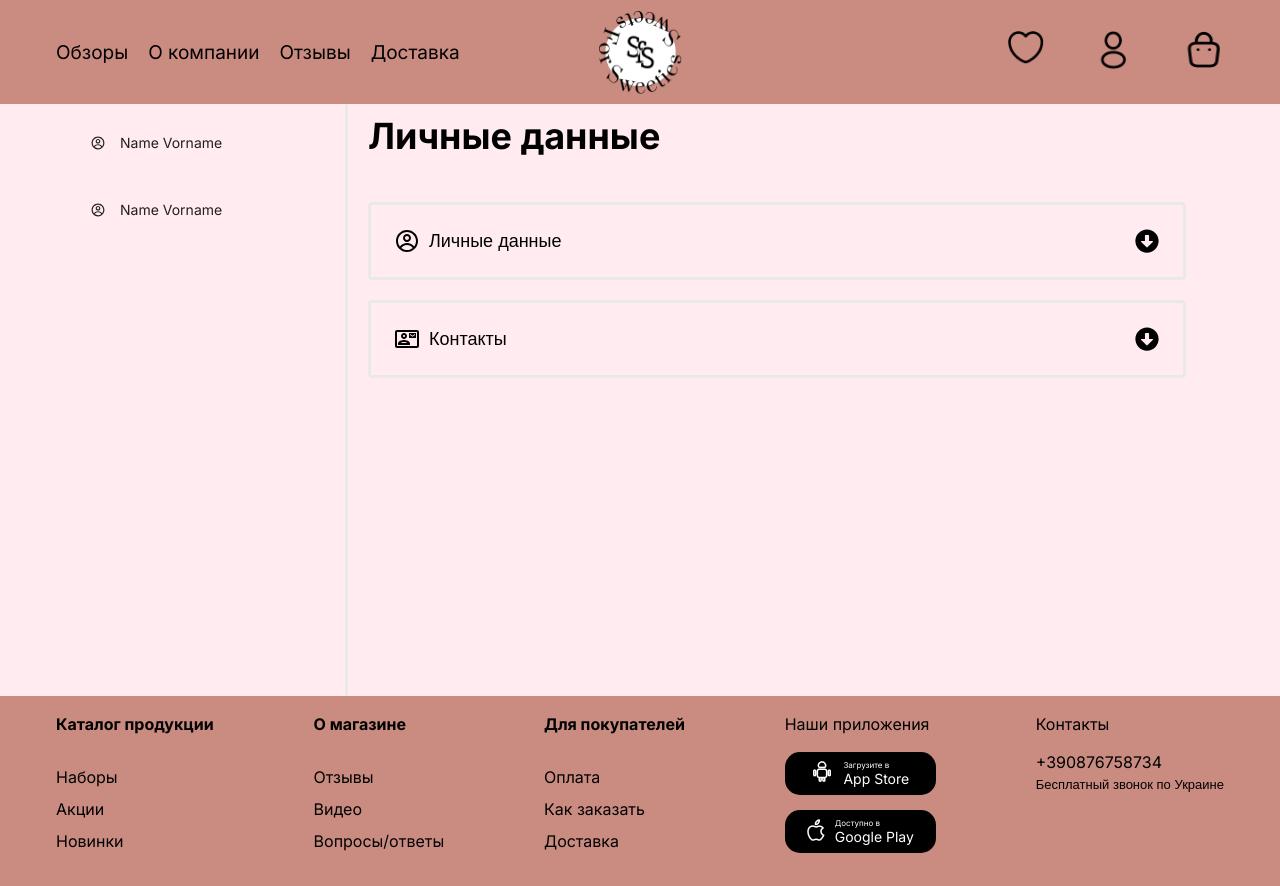
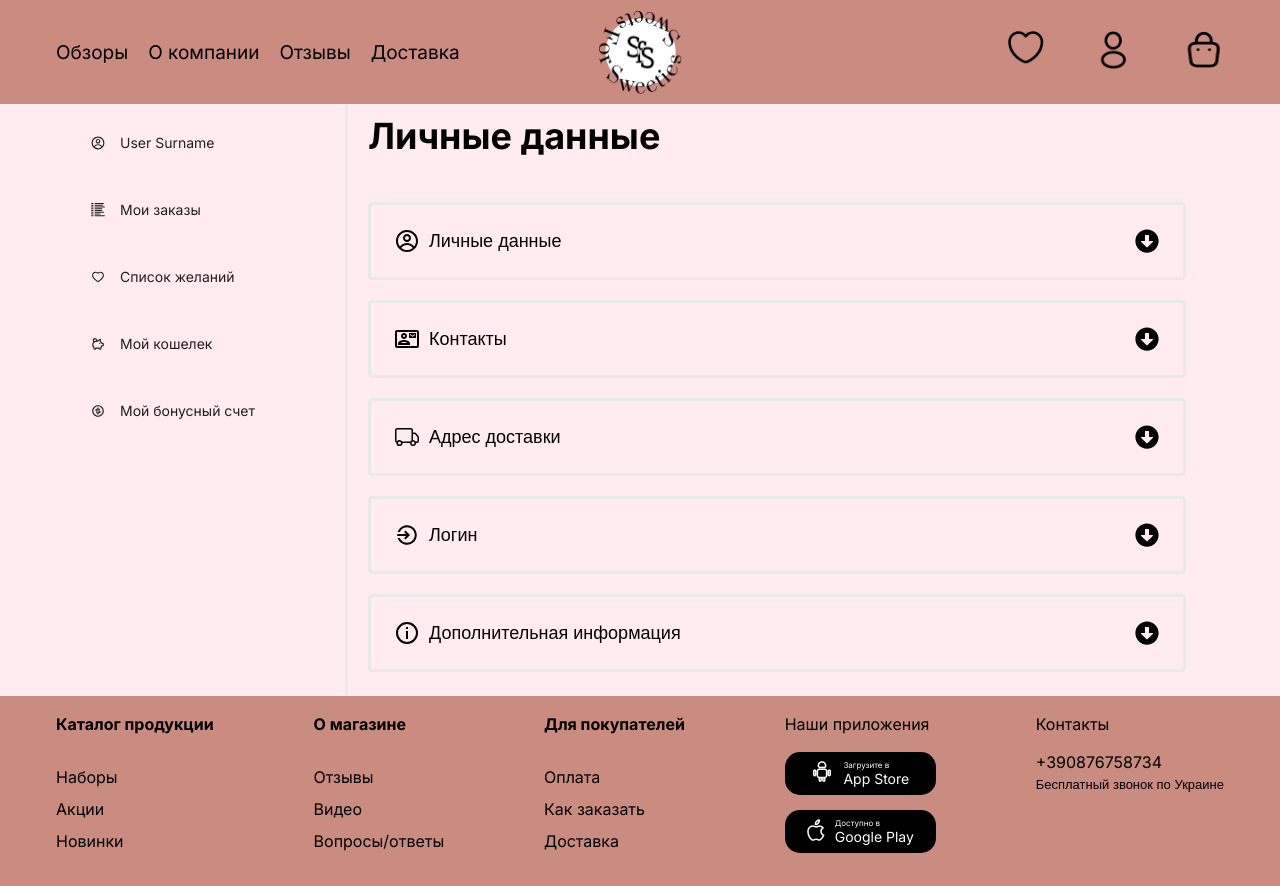
Before and after one commit to kestenbaum/Cakes-shop, a Next.js app in the folder client/: page /profile in a window 1280 px wide. Built offline with nearby package versions, Linux system fonts and the light colour scheme.

Commit message:
--update Profile page

```diff
--- a/client/src/app/profile/page.tsx
+++ b/client/src/app/profile/page.tsx
@@ -1,14 +1,12 @@
 import React, {FC} from 'react';
 
 import styles from "@/app/profile/Profile.module.css"
+
 import ProfileAsideElement from "@/components/Profile/ProfileAsideElement";
-import {CgProfile} from "react-icons/cg";
 import Accordion from "@/components/Accordion/Accordion";
-import {MdOutlineContactMail} from "react-icons/md";
+
+import {getAsideProfilePage, getMenuProfilePage} from "@/data/index"
 const Page:FC = () => {
-
-    const img = <CgProfile width={24} height={24}/>
-
     return (
         <section
             className={styles.wrapper}
@@ -16,16 +14,14 @@ const Page:FC = () => {
             <aside
                 className={styles.sidebar}
             >
-                <ProfileAsideElement
-                    img={img}
-                    link={"Name Vorname"}
-                    href={"/"}
-                />
-                <ProfileAsideElement
-                    img={img}
-                    link={"Name Vorname"}
-                    href={"/"}
-                />
+                {getAsideProfilePage.map(AsideElement => {
+                    return  <ProfileAsideElement
+                        id={AsideElement.id}
+                        img={ <AsideElement.img width={24} height={24}/>}
+                        link={AsideElement.link}
+                        href={AsideElement.href}
+                    />
+                })}
             </aside>
             <section className={styles.main}>
                 <h2
@@ -34,16 +30,14 @@ const Page:FC = () => {
                     Личные данные
                 </h2>
                 <div className={styles.block__information}>
-                    <Accordion
-                        img={<CgProfile className={styles.icon}/>}
-                        title="Личные данные"
-                        content="this is content 1"
-                    />
-                    <Accordion
-                        img={<MdOutlineContactMail className={styles.icon}/>}
-                        title="Контакты"
-                        content="this is content 1"
-                    />
+                    {getMenuProfilePage.map(menuElement => {
+                        return <Accordion
+                            id={menuElement.id}
+                            img={<menuElement.img className={styles.icon}/>}
+                            title={menuElement.title}
+                            content={menuElement.content}
+                        />
+                    })}
                 </div>
             </section>
         </section>
```
